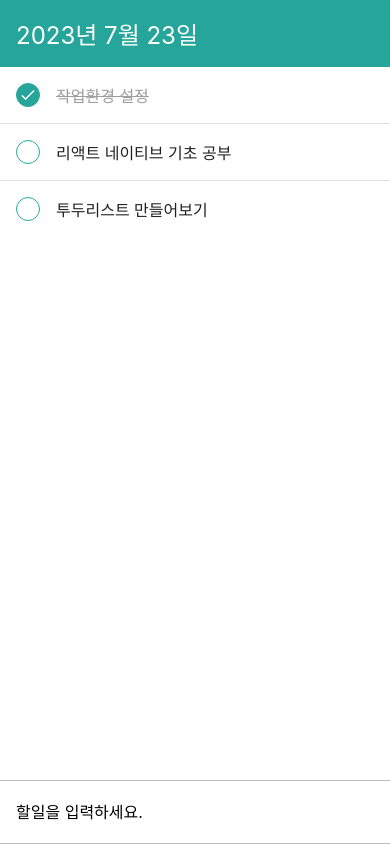
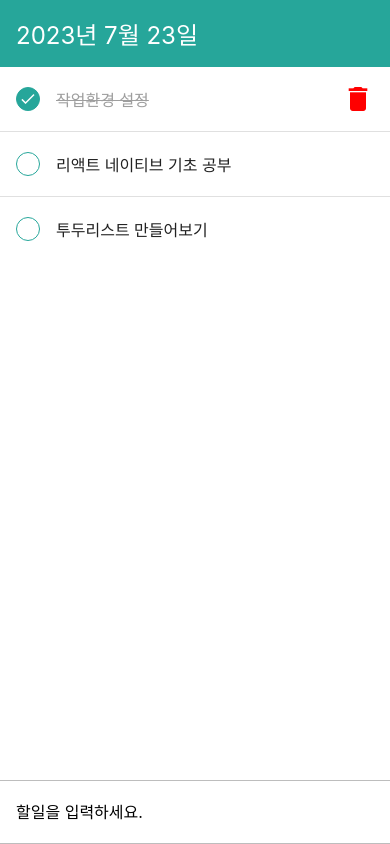
Before and after one commit to chakane5/TodoApp, a React Native app: screen / in a window 390 px wide. Built offline with nearby package versions, Linux system fonts and the light colour scheme.

Commit message:
delete icon generated

```diff
--- a/App.tsx
+++ b/App.tsx
@@ -35,13 +35,18 @@ function App() {
     setTodos(nextTodos);
   };
 
+  const onRemove = (id: any) => {
+    const nextTodos = todos.filter(todo => todo.id !== id);
+    setTodos(nextTodos);
+  };
+
   return (
     <SafeAreaView style={styles.block}>
       <KeyboardAvoidingView
         behavior={Platform.select({ ios: 'padding' })}
         style={styles.avoid}>
         <DateHead date={today} />
-        {todos.length === 0 ? <Empty /> : <TodoList todos={todos} onToggle={onToggle} />}
+        {todos.length === 0 ? <Empty /> : <TodoList todos={todos} onToggle={onToggle} onRemove={onRemove} />}
         <AddTodo onInsert={onInsert}/>
       </KeyboardAvoidingView>
     </SafeAreaView>
--- a/components/TodoItem.js
+++ b/components/TodoItem.js
@@ -5,9 +5,31 @@ import {
     StyleSheet,
     Image,
     TouchableOpacity,
+    Alert,
 } from 'react-native';
+import Icon from 'react-native-vector-icons/MaterialIcons';
 
-function TodoItem({ id, text, done, onToggle }) {
+function TodoItem({ id, text, done, onToggle, onRemove }) {
+    const remove = () => {
+        Alert.alert(
+            '삭제',
+            '정말로 삭제하시겠어요?',
+            [
+                { text: '취소', onPress: () => { }, style: 'cancel' },
+                {
+                    text: '삭제',
+                    onPress: () => {
+                        onRemove(id);
+                    },
+                    style: 'destructive',
+                },
+            ],
+            {
+                cancelable: true,
+                onDismiss: () => { },
+            },
+        );
+    };
     return (
         <View style={styles.item}>
             <TouchableOpacity onPress={() => onToggle(id)}>
@@ -20,6 +42,13 @@ function TodoItem({ id, text, done, onToggle }) {
                 </View>
             </TouchableOpacity>
             <Text style={[styles.text, done && styles.lineThrough]}>{text}</Text>
+            {done ? (
+                <TouchableOpacity onPress={remove}>
+                    <Icon name="delete" size={32} color="red" />
+                </TouchableOpacity>
+            ) : (
+                <View style={styles.removePlaceholder} />
+            )}
         </View>
     );
 }
@@ -52,6 +81,10 @@ const styles = StyleSheet.create({
         color: '#9e9e9e',
         textDecorationLine: 'line-through',
     },
+    removePlaceholder: {
+        width: 32,
+        height: 32,
+    },
 });
 
 export default TodoItem;
--- a/components/TodoList.js
+++ b/components/TodoList.js
@@ -2,14 +2,20 @@ import React from 'react';
 import { FlatList, View, StyleSheet, Text } from 'react-native';
 import TodoItem from './TodoItem';
 
-function TodoList({ todos, onToggle }) {
+function TodoList({ todos, onToggle, onRemove }) {
     return (
         <FlatList
             ItemSeparatorComponent={() => <View style={styles.separator} />}
             style={styles.list}
             data={todos}
             renderItem={({ item }) => (
-                <TodoItem id={item.id} text={item.text} done={item.done} onToggle={onToggle} />
+                <TodoItem
+                    id={item.id}
+                    text={item.text}
+                    done={item.done}
+                    onToggle={onToggle}
+                    onRemove={onRemove}
+                />
             )}
             keyExtractor={item => item.id.toString()}
         />
@@ -21,8 +27,8 @@ const styles = StyleSheet.create({
         flex: 1,
     },
     separator: {
-      backgroundColor: '#e0e0e0',
-      height: 1,
+        backgroundColor: '#e0e0e0',
+        height: 1,
     },
 });
 
--- a/package.json
+++ b/package.json
@@ -10,9 +10,11 @@
     "test": "jest"
   },
   "dependencies": {
+    "@react-native-community/async-storage": "^1.12.1",
     "react": "18.2.0",
     "react-native": "0.72.3",
-    "react-native-safe-area-context": "^4.7.1"
+    "react-native-safe-area-context": "^4.7.1",
+    "react-native-vector-icons": "^10.0.0"
   },
   "devDependencies": {
     "@babel/core": "^7.20.0",
```
Also changed, not shown: 2 other files (tests, documents, lock files or other folders).
